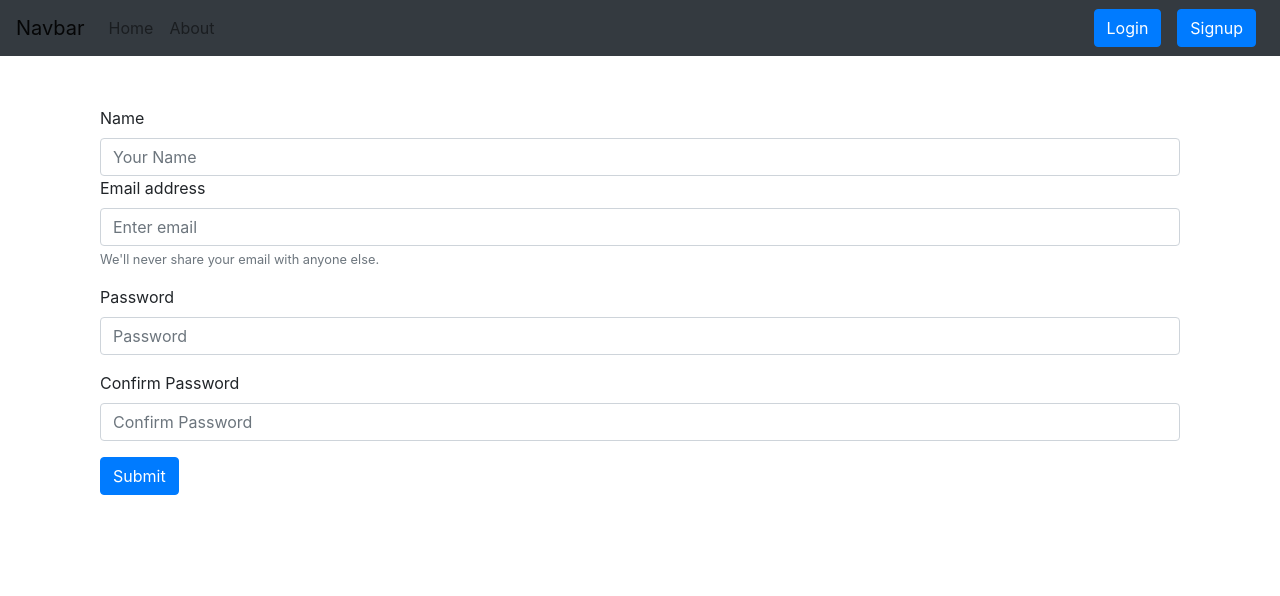
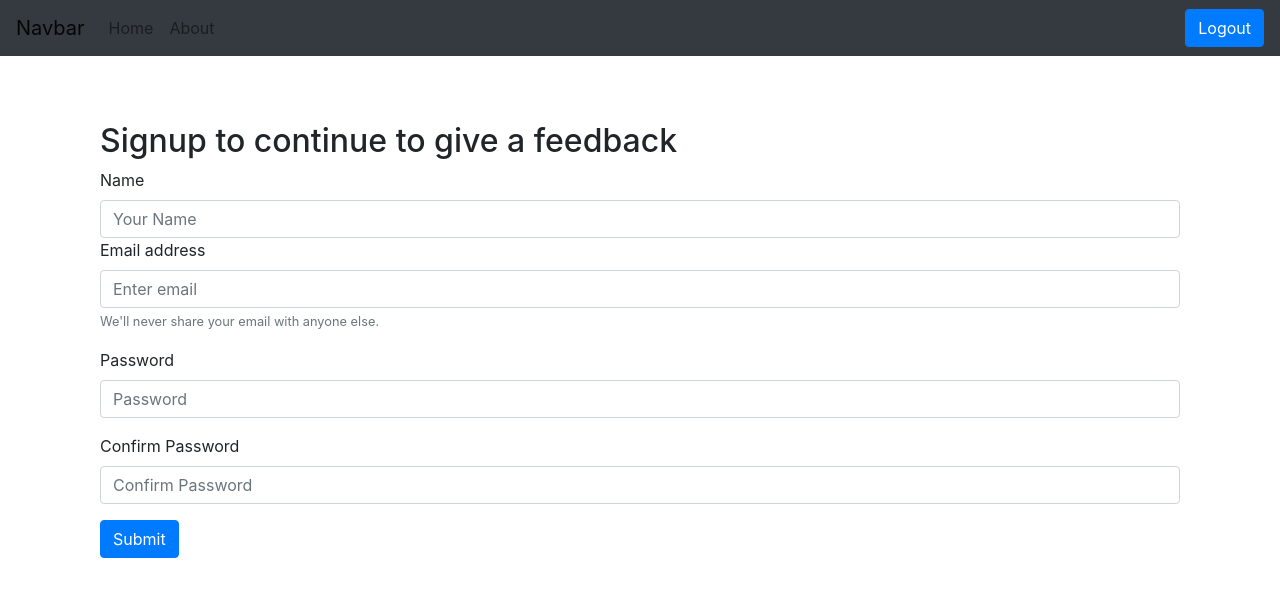
Before and after one commit to ContriHUB/e-feedback, a React (Create React App) app: page /signup in a window 1280 px wide. Shown: the top 596 px of the page. Built offline with nearby package versions, Linux system fonts and the light colour scheme; sample sign-in values are in the browser's storage.

Commit message:
issue resolved + prj completed

```diff
--- a/src/components/Login.js
+++ b/src/components/Login.js
@@ -33,6 +33,9 @@ const Login = (props) => {
         }
     }
   return (
+    <div className='mt-3'>
+<h2>Login to give your feedback</h2>
+
     <form onSubmit={handleSubmit}>
   <div className="htmlform-group">
     <label htmlFor="email">Email address</label>
@@ -46,6 +49,7 @@ const Login = (props) => {
 
   <button type="submit" className="btn btn-primary"  >Submit</button>
 </form>
+</div>
   )
 }
 
--- a/src/components/Navbar.js
+++ b/src/components/Navbar.js
@@ -1,10 +1,14 @@
 import React from 'react'
-import { Link, useLocation } from 'react-router-dom';
+import { Link, useLocation, useNavigate } from 'react-router-dom';
 
 
 export const Navbar = () => {
   let location = useLocation();
-
+  const navigate = useNavigate();
+  const handleLogout =()=>{
+    localStorage.removeItem('token');
+    navigate("/login");
+  }
   return (
     <>
     <nav className="navbar navbar-expand-lg navbar-light bg-dark">
@@ -27,10 +31,10 @@ export const Navbar = () => {
       </li>
 
     </ul>
-    <form className="d-flex">
+    {!localStorage.getItem('token')?<form className="d-flex">
       <Link className="btn btn-primary mx-2" to="/login" role='button'>Login</Link>
       <Link className="btn btn-primary mx-2" to="/signup" role='button'>Signup</Link>
-    </form>
+    </form>: <button onClick={handleLogout} className='btn btn-primary'>Logout</button>}
   </div>
 </nav>
     </>
--- a/src/components/Signup.js
+++ b/src/components/Signup.js
@@ -37,7 +37,8 @@ const Signup = (props) => {
 
   };
   return (
-    <div className="container">
+    <div className="container mt-3">
+      <h2>Signup to continue to give a feedback</h2>
       <form onSubmit={handleSubmit}>
         <div className="form-group">
           <label htmlFor="name">Name</label>
--- a/src/context/notes/NoteState.js
+++ b/src/context/notes/NoteState.js
@@ -15,17 +15,20 @@ const NoteState = (props)=>{
             cors:{
                 // origin:"https://127.0.0.1:3000",
                 origin: '*',
+                credentials: true,
+                methods: ["GET", "POST"],
 
             },
             method: 'GET',
             headers: {
-                'Content-Type': 'application/json',
+                'Accept': 'application/json',
                 'auth-token': localStorage.getItem('token')
             }
 
         });
         const json = await response.json()
-        console.log(json)
+
+        console.log(JSON.stringify(json))
         setnotes(json)
     }
 
```
